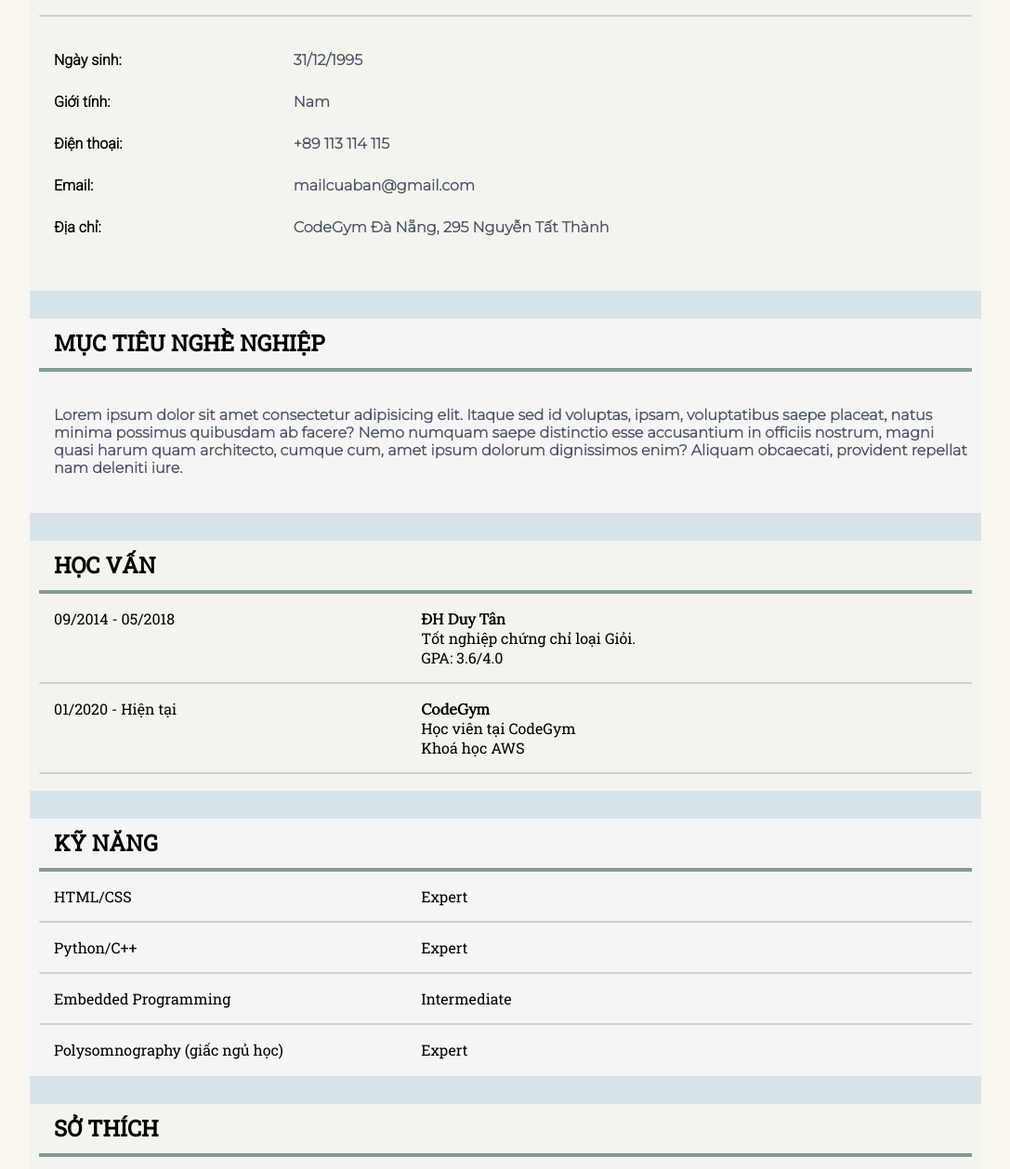
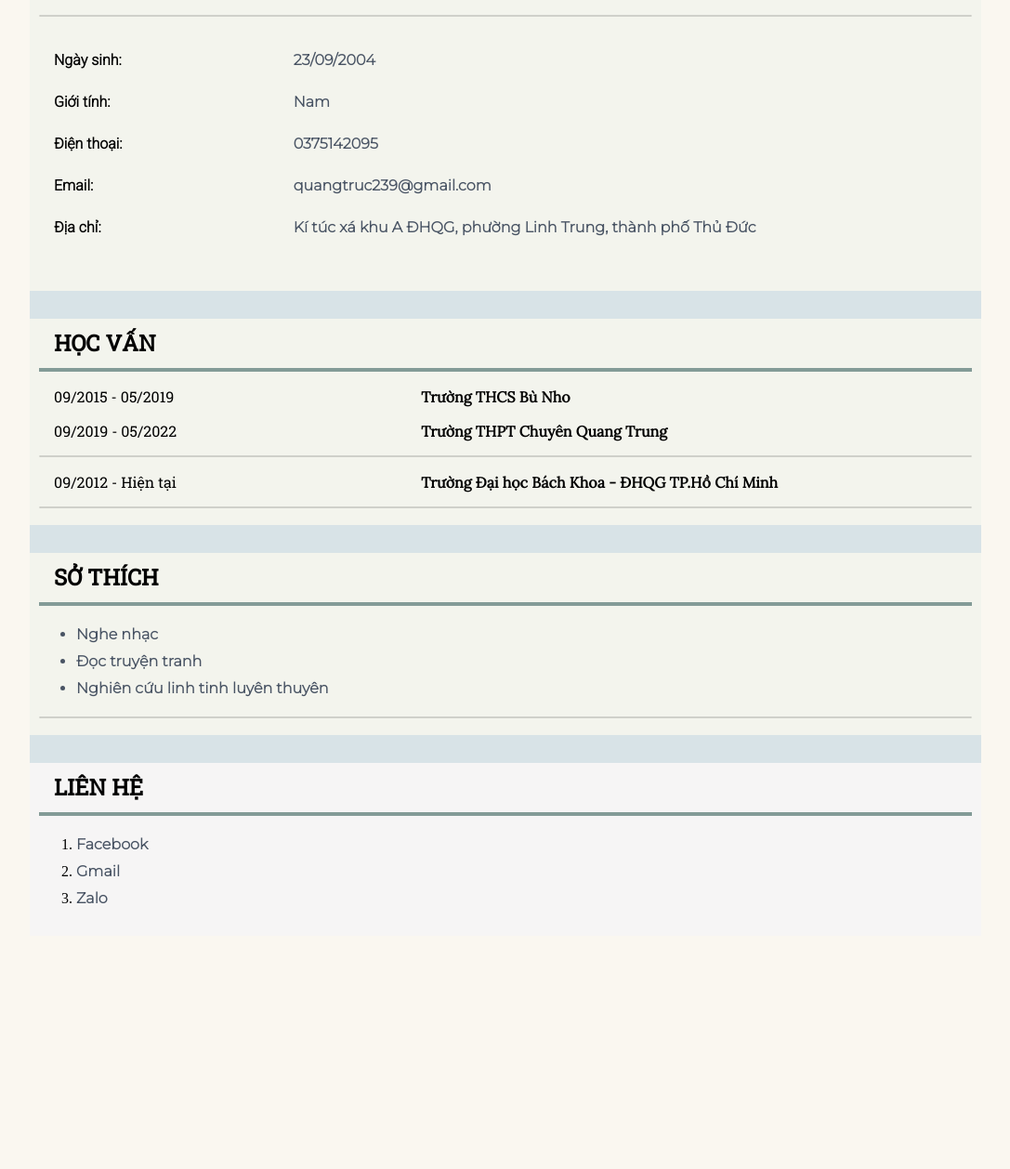
Before and after one commit to TaQuangTruc/myprofile.github.io, a plain HTML site: page index.html in a window 1280 px wide. Shown: the part 202-1460 px from the top of the page at 93% size, without its empty margins (96-1183 px from the left). After the commit the page ends 1217 px from the top, so only its background shows below. Drawn offline with Linux system fonts and the light colour scheme; a web font is replaced by a local one.

Commit message:
MyProfile v1: Upload my information

```diff
--- a/css/styles.css
+++ b/css/styles.css
@@ -21,6 +21,8 @@ body {
     background-color: #00ABB3;
     /* opacity: 70%; */
     overflow: hidden;
+    position: fixed;
+    z-index: 1000;
   }
 .topnav-right{
     float: right;
--- a/index.html
+++ b/index.html
@@ -13,18 +13,13 @@
 		<div class="container">
 			<div class="topnav">
 				<a href="#information">Giới thiệu</a>
-				<a href="#professionAims">Mục tiêu</a>
 				<a href="#studies">Học vấn</a>
-				<a href="#skills">Kỹ năng</a>
 				<a href="#hobbies">Sở thích</a>
 				<a href="#contact">Liên hệ</a>
-				<div class="topnav-right">
-					<a class="special" href="https://www.youtube.com/watch?v=dQw4w9WgXcQ">FREE MONEY</a>
-				</div>
 			</div>
 			<section class="hidden" id="information">
-				<h1 class="heading">Nguyễn Văn A</h1>
-				<h2 class="subheading">Sinh Viên IT</h2>
+				<h1 class="heading">Tạ Quang Trực</h1>
+				<h2 class="subheading">Sinh viên Trường Đại học Bách Khoa - ĐHQG Thành phố Hồ Chí Minh</h2>
 				<hr class="line">
 				<div class="row">
 					<div class="col-1">
@@ -35,72 +30,46 @@
 						<p class="title">Địa chỉ: </p>
 					</div>
 					<div class="col-2">
-						<p class="subtitle">31/12/1995</p>
+						<p class="subtitle">23/09/2004</p>
 						<p class="subtitle">Nam</p>
-						<p class="subtitle">+89 113 114 115</p>
-						<p class="subtitle">mailcuaban@gmail.com</p>
-						<p class="subtitle">CodeGym Đà Nẵng, 295 Nguyễn Tất Thành</p>
+						<p class="subtitle">0375142095</p>
+						<p class="subtitle">quangtruc239@gmail.com</p>
+						<p class="subtitle">Kí túc xá khu A ĐHQG, phường Linh Trung, thành phố Thủ Đức</p>
 					</div>
 					<div class="col-3"></div>
 					<div class="col-4"></div>
 				</div>
 			</section>
-			<section class="hidden" id="professionAims">
-				<h3>MỤC TIÊU NGHỀ NGHIỆP</h3>
-				<hr />
-				<div class="row">
-					<p class="subtitle"> Lorem ipsum dolor sit amet consectetur adipisicing elit. Itaque sed id voluptas, ipsam, voluptatibus saepe placeat, natus minima possimus quibusdam ab facere? Nemo numquam saepe distinctio esse accusantium in officiis nostrum, magni quasi harum quam architecto, cumque cum, amet ipsum dolorum dignissimos enim? Aliquam obcaecati, provident repellat nam deleniti iure. </p>
-				</div>
-			</section>
 			<section class="hidden" id="studies">
 				<h3>HỌC VẤN</h3>
 				<hr>
-				<div class="row">
-					<div class="col-40"> 09/2014 - 05/2018 </div>
+                <div class="row">
+					<div class="col-40">09/2015 - 05/2019</div>
 					<div class="col-50">
-						<b class="boldstuff">ĐH Duy Tân</b>
-						<br> Tốt nghiệp chứng chỉ loại Giỏi. <br> GPA: 3.6/4.0
+						<b class="boldstuff">Trường THCS Bù Nho</b>
+					</div>
+				</div>
+                <div class="row">
+					<div class="col-40">09/2019 - 05/2022</div>
+					<div class="col-50">
+						<b class="boldstuff">Trường THPT Chuyên Quang Trung</b>
 					</div>
 				</div>
 				<hr class="line">
 				<div class="row">
-					<div class="col-40"> 01/2020 - Hiện tại </div>
+					<div class="col-40"> 09/2012 - Hiện tại </div>
 					<div class="col-50">
-						<b class="boldstuff">CodeGym</b>
-						<br> Học viên tại CodeGym <br> Khoá học AWS
+						<b class="boldstuff">Trường Đại học Bách Khoa - ĐHQG TP.Hồ Chí Minh</b>
 					</div>
 				</div>
 				<hr class="line">
-			</section>
-			<section class="hidden" id="skills">
-				<h3>KỸ NĂNG</h3>
-				<hr />
-				<div class="row">
-					<div class="col-40"> HTML/CSS </div>
-					<div class="col-50"> Expert </div>
-				</div>
-				<hr class="line">
-				<div class="row">
-					<div class="col-40"> Python/C++ </div>
-					<div class="col-50"> Expert </div>
-				</div>
-				<hr class="line">
-				<div class="row">
-					<div class="col-40"> Embedded Programming </div>
-					<div class="col-50"> Intermediate </div>
-				</div>
-				<hr class="line">
-				<div class="row">
-					<div class="col-40"> Polysomnography (giấc ngủ học) </div>
-					<div class="col-50"> Expert </div>
-				</div>
 			</section>
 			<section class="hidden" id="hobbies">
 				<h3>SỞ THÍCH</h3>
 				<hr />
 				<ul>
 					<li class="subtitle">Nghe nhạc</li>
-					<li class="subtitle">Code, code more, code forever</li>
+					<li class="subtitle">Đọc truyện tranh</li>
 					<li class="subtitle">Nghiên cứu linh tinh luyên thuyên</li>
 				</ul>
 				<hr class="line">
@@ -110,39 +79,15 @@
 				<hr />
 				<ol>
 					<li class="seperator">
-						<a class="subtitleanchor" href="http://example.com">Personal website</a>
+						<a class="subtitleanchor" href="https://www.facebook.com/quangtruc239/">Facebook</a>
 					</li>
 					<li class="seperator">
-						<a class="subtitleanchor" href="http://#">Facebook</a>
+						<a class="subtitleanchor" href="mailto:quangtruc239@gmail.com">Gmail</a>
 					</li>
 					<li class="seperator">
-						<a class="subtitleanchor" href="http://#">Gmail</a>
-					</li>
-					<li class="seperator">
-						<a class="subtitleanchor" href="http://#">Yahoo</a>
+						<a class="subtitleanchor" href="https://zalo.me/0375142095">Zalo</a>
 					</li>
 				</ol>
-			</section>
-			<section id="form">
-				<div style="text-align:center">
-					<h3>Liên Hệ Tôi</h3>
-					<hr>
-					<p style="padding-bottom: 0px;" class="subtitle">Bạn muốn nói gì nào?:</p>
-				</div>
-				<div class="row">
-					<div class="column">
-						<form action="/action_page.php">
-							<label class="col-40" for="fname">First Name:</label>
-							<input type="text" id="fname" name="Osama bin" placeholder="Eg. A">
-							<label class="col-40" for="lname">Last Name:</label>
-							<input type="text" id="lname" name="Laden" placeholder="Eg. Nguyễn Văn">
-							<label class="col-40" for="lname">Topic:</label>
-							<input type="text" id="ltopic" name="aaa" placeholder="Eg. follow CodeGym nhé!">
-							<input type="submit" value="Gửi lời nhắn">
-
-						</form>
-					</div>
-				</div>
 			</section>
 		</div>
 	</body>
```
